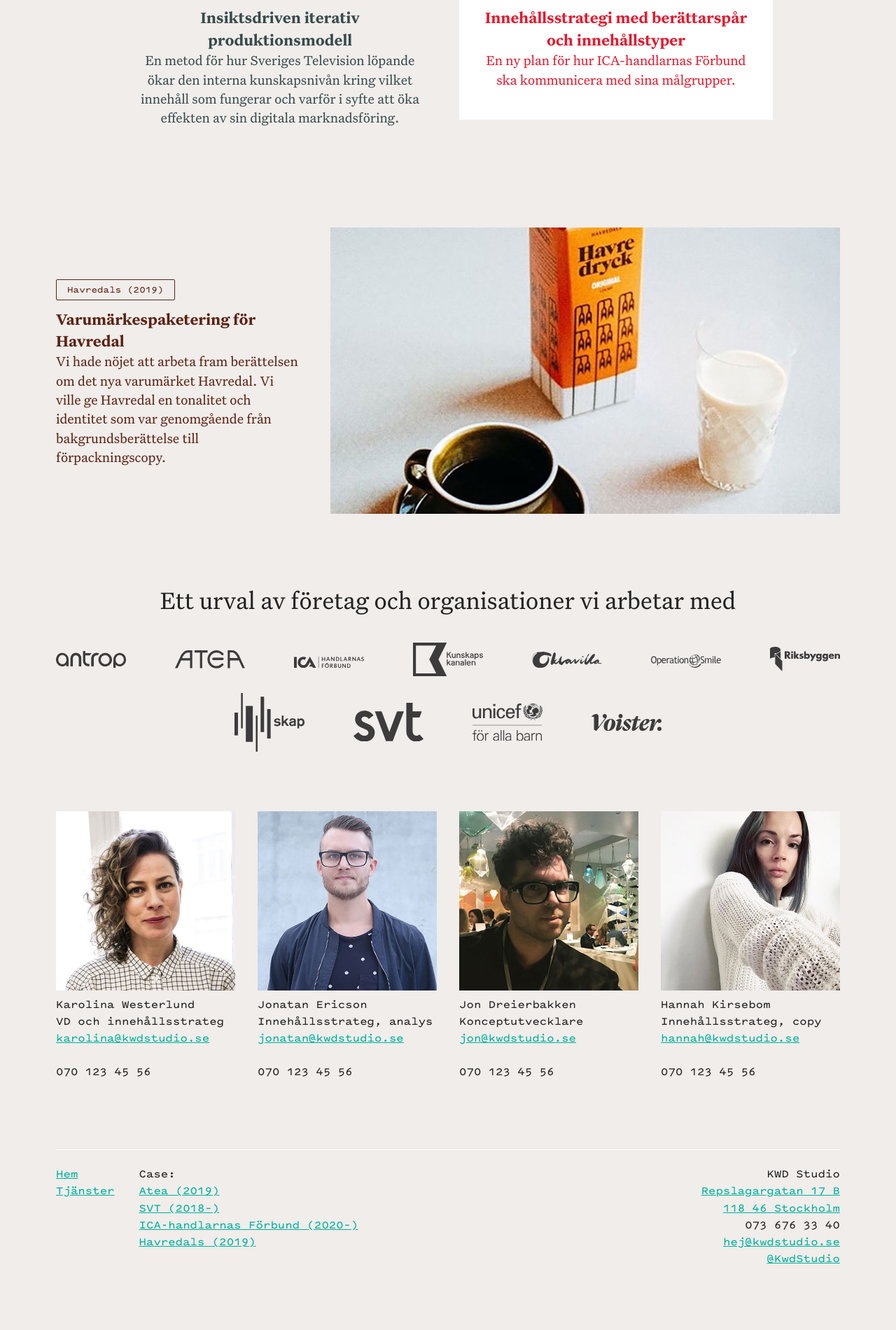
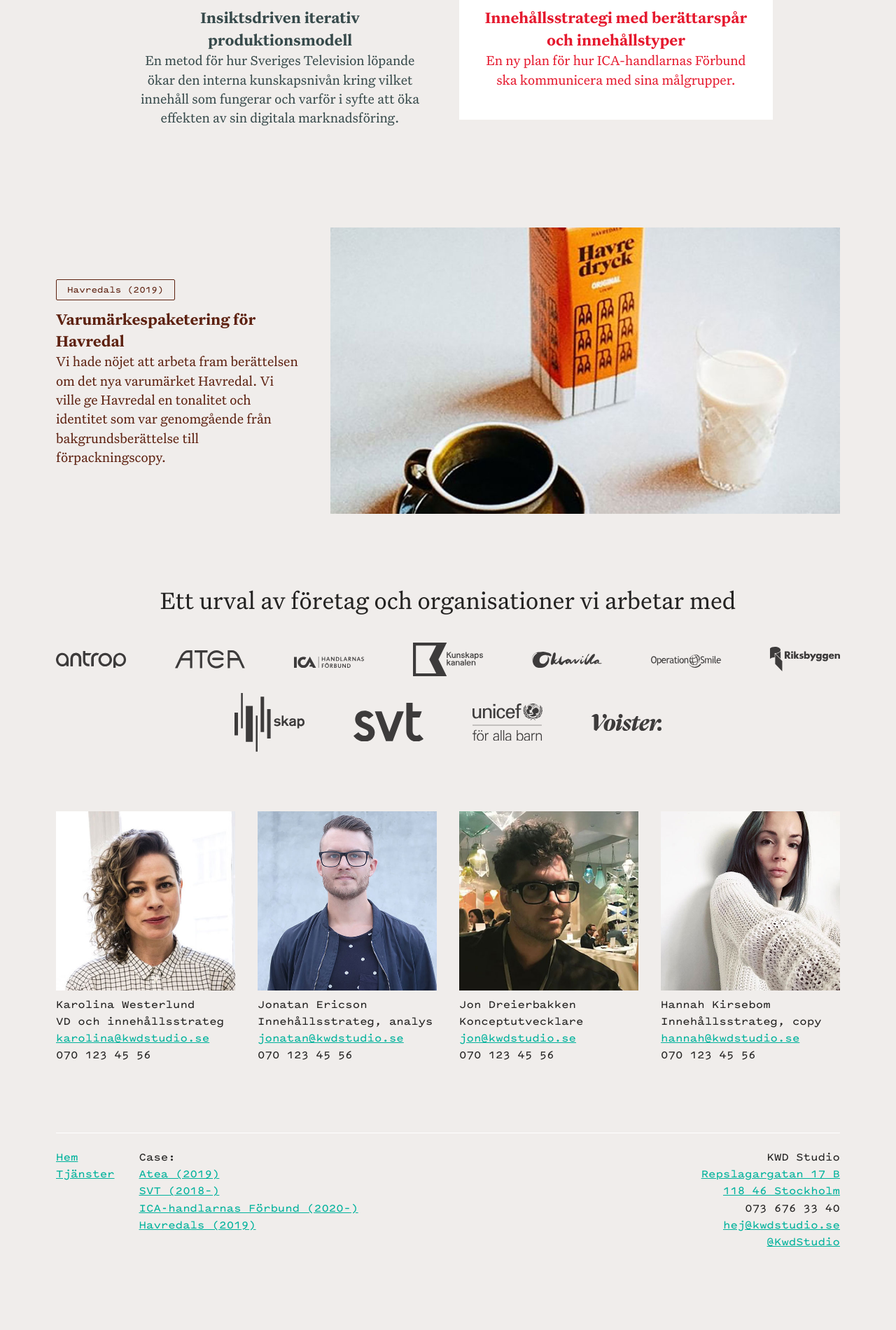
Before and after one commit to kwdstudio/kwdstudio.github.io, a Jekyll site: the page built from index.html, in a window 1280 px wide. Shown: the part 1739-3639 px from the top of the page at 70% size. Built offline with Jekyll 4.4.1, drawn with Linux system fonts in a browser that asks for light colours; after the commit the page ends 3615 px from its top, so only the background shows below that.

Commit message:
Remove unwanted break

```diff
--- a/_includes/co_workers.html
+++ b/_includes/co_workers.html
@@ -13,7 +13,7 @@
 
           <p>
             {{ co_worker.role }}<br>
-            <a href="mailto:{{ co_worker.email }}" class="u-displayBlock u-textEllipsis">{{ co_worker.email }}</a><br>
+            <a href="mailto:{{ co_worker.email }}" class="u-displayBlock u-textEllipsis">{{ co_worker.email }}</a>
             {{ co_worker.telephone }}
           </p>
         </div>
```
